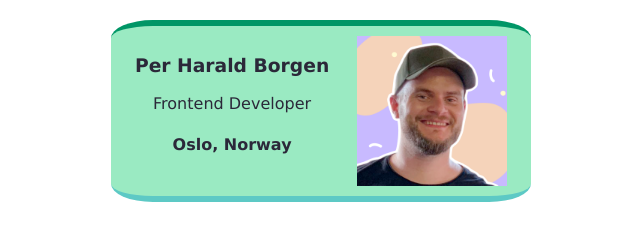
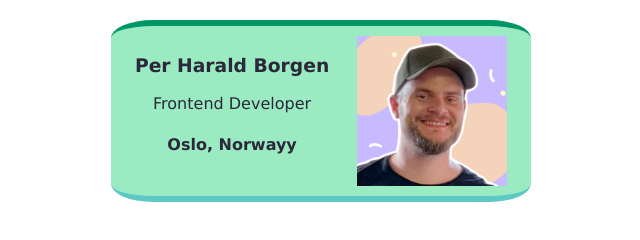
Before and after one commit to scrimbabomba/business-card, a website built with Vite: page index.html in a window 1280 px wide. Shown: the full height of the page, 319-959 px from the left. Built offline with nearby package versions, Linux system fonts and the light colour scheme.

Commit message:
Update index.html

```diff
--- a/index.html
+++ b/index.html
@@ -7,7 +7,7 @@
             <div >
                 <h3>Per Harald Borgen</h3>
                 <p>Frontend Developer</p>
-                <h4>Oslo, Norway</h4>
+                <h4>Oslo, Norwayy</h4>
             </div>
             <img class="avatar" src="images/zombieper.png">
         </div>
```
